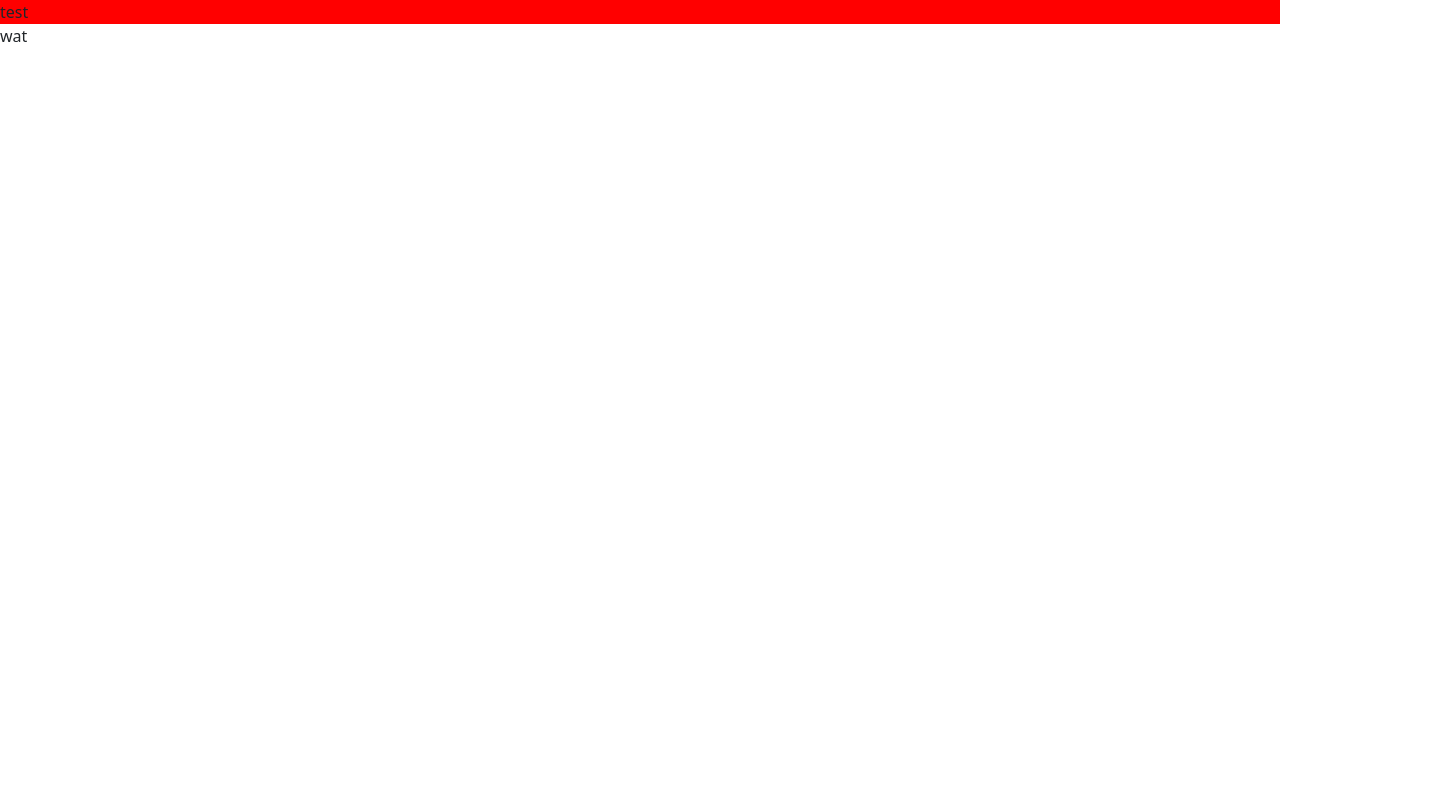
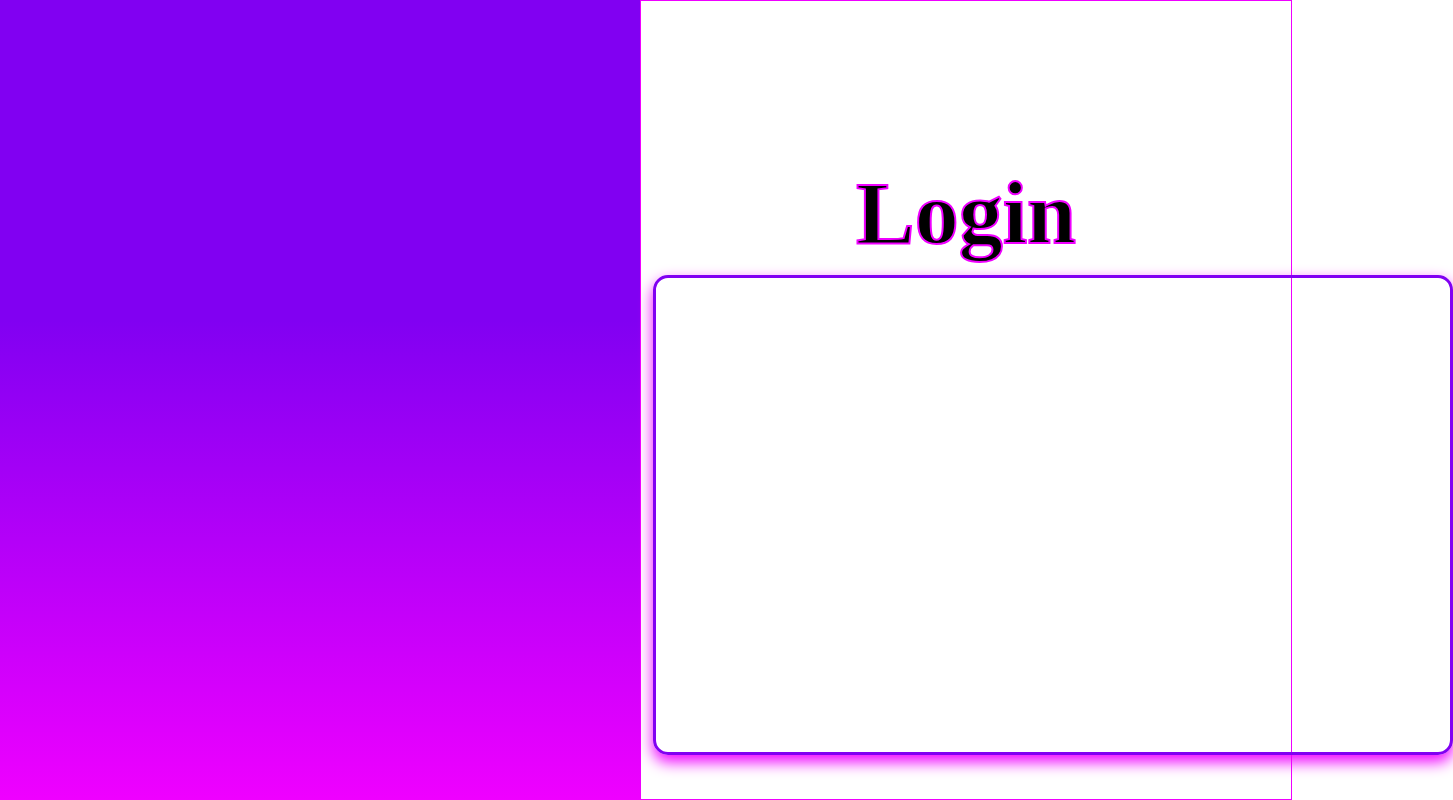
Before and after one commit to Brysonm77/FitnessTracker, a React (Create React App) app in the folder client/: page / in a window 1280 px wide. Shown: the whole page, 1453 px wide, since content can reach past the window. Built offline with nearby package versions, Linux system fonts and the light colour scheme.

Commit message:
basic login set up(missing functionality+images)

```diff
--- a/client/package.json
+++ b/client/package.json
@@ -16,7 +16,7 @@
     "@vitejs/plugin-react-swc": "^3.3.1",
     "bootstrap": "^5.3.0",
     "eslint-config-prettier": "^8.8.0",
-    "eslint-plugin-prettier": "^4.2.1",
+    "eslint-plugin-prettier": "^5.0.0",
     "prettier": "^3.0.3",
     "react": "^18.2.0",
     "react-dom": "^18.2.0",
--- /dev/null
+++ b/client/src/assets/colors.ts
@@ -0,0 +1,2 @@
+export const $purple = '#8100F2';
+export const $violet = '#EF00FF';
--- a/client/src/components/login/component.tsx
+++ b/client/src/components/login/component.tsx
@@ -1,18 +1,53 @@
 import React from 'react';
 import { css } from '@emotion/react';
+import { $purple, $violet } from '../../assets/colors';
 
-const styles={
-  leftSide: css({
-    background: 'red',
-  }), rightSide: css({}),
-}
+const styles = {
+  leftSideBot: css({
+    background: `linear-gradient(to bottom, ${$purple} 40%, ${$violet})`,
+  }),
+  rightSide: css({
+    height: '100vh',
+    border: `1px solid ${$violet}`,
+  }),
+  loginTitle: {
+    color: 'black',
+    WebkitTextStroke: `2px ${$violet}`, // Purple outline effect for Chrome, Safari
+    MozTextStroke: `2px ${$purple}`, // Firefox
+    msTextStroke: `2px ${$purple}`, //  Internet Explorer/Edge
+    fontSize: '5.5rem',
+    fontFamily: 'playfair',
+    fontWeight: 600,
+    display: 'flex',
+    justifyContent: 'center',
+    marginTop: '10rem',
+  },
+  loginInfo: {
+    fontFamily: 'playfair',
+    height: '30rem',
+    width: '50rem',
+    marginTop: '2rem',
+    margin: '0 auto',
+    border: `3px solid ${$purple}`,
+    borderRadius: '15px',
+    boxShadow: `0px 7px 15px ${$violet}`,
+    display: 'flex',
+    justifyContent: 'center',
+  },
+};
 
-const Login = ():JSX.Element => {
+const Login = (): JSX.Element => {
   return (
     <>
-      <div css={styles.leftSide}> </div>
-      <div css={styles.leftSide}>test</div>
-      <div> wat</div>
+      <div className="row">
+        <div className="col-6" css={styles.leftSideBot}>
+          {/* There will be an image added here maybe a sign too */}
+        </div>
+        <div className="col-6" css={styles.rightSide}>
+          <h1 style={styles.loginTitle}>Login</h1>
+          <h3 style={styles.loginInfo}>{/* login info will go here */}</h3>
+        </div>
+      </div>
     </>
   );
 };
```
Also changed, not shown: 1 other file (tests, documents, lock files or other folders).
